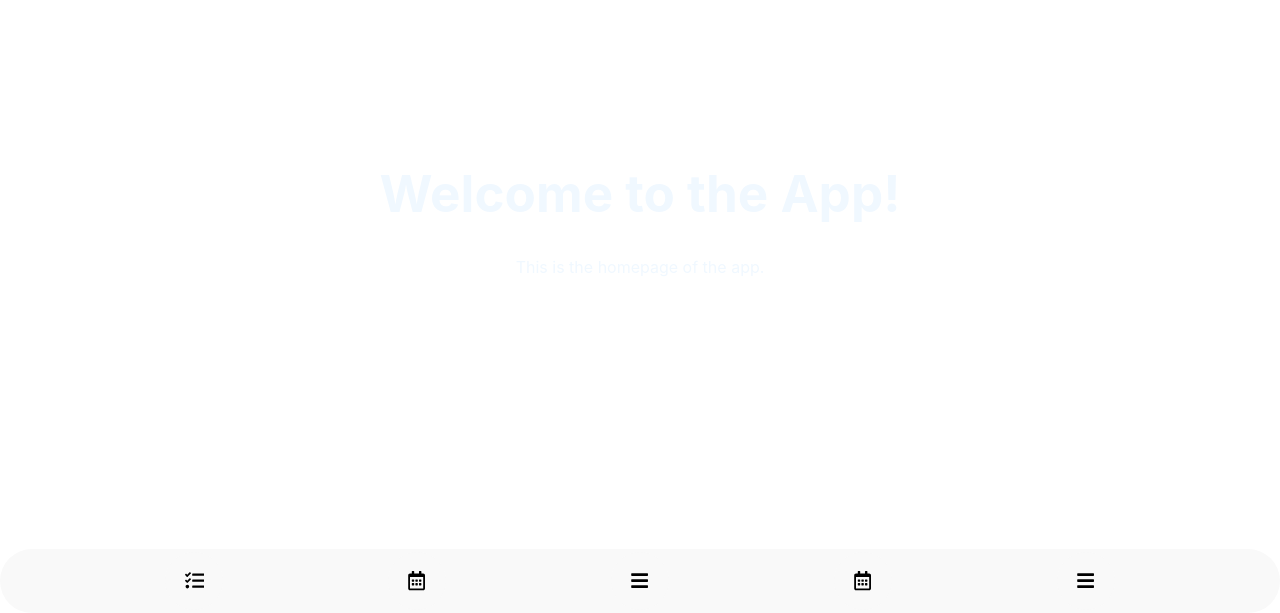
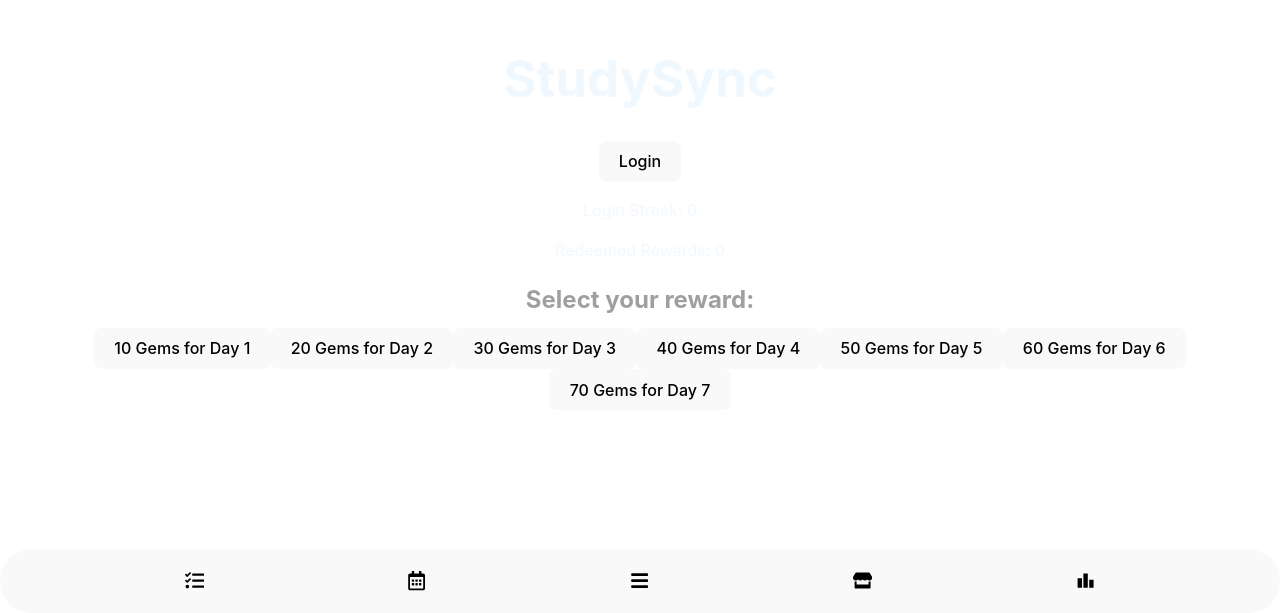
Before and after one commit to Gongas1331/StudySync, a React (Vite) app in the folder study-sync/: page / in a window 1280 px wide. Shown: the part 187-800 px from the top of the page. Built offline with nearby package versions, Linux system fonts and the light colour scheme.

Commit message:
added Daily login (scuffed), calendar and changed the icons on navbar

```diff
--- a/study-sync/src/components/Navbar.jsx
+++ b/study-sync/src/components/Navbar.jsx
@@ -1,6 +1,7 @@
 // import React from 'react';
 import { Link } from 'react-router-dom';
-import {FaTasks,FaBars,FaRegCalendarAlt} from 'react-icons/fa';
+import {FaTasks,FaBars,FaRegCalendarAlt,FaStore} from 'react-icons/fa';
+import { MdLeaderboard } from "react-icons/md";
 import '../App.css';
 
 export default function Navbar() {
@@ -9,8 +10,8 @@ export default function Navbar() {
     <Link to="/tasks"><button><FaTasks/></button></Link>
     <Link to="/calendar"><button><FaRegCalendarAlt/></button></Link>
     <Link to="/profile"><button><FaBars/></button></Link>
-    <Link to="/store"><button><FaRegCalendarAlt/></button></Link>
-    <Link to="/leaderboard"><button><FaBars/></button></Link>
+    <Link to="/store"><button><FaStore/></button></Link>
+    <Link to="/leaderboard"><button><MdLeaderboard/></button></Link>
     </nav>
   );
 }
--- a/study-sync/src/pages/Calendar.jsx
+++ b/study-sync/src/pages/Calendar.jsx
@@ -1,11 +1,37 @@
-// import React from 'react';
+import React, { useState } from 'react';
+import Calendar from 'react-calendar';
+import { useSwipeable } from 'react-swipeable';
+import './calendar.css';
 import '../App.css';
 
-export default function Calendar() {
+export default function MyCalendar() {
+  const [date, setDate] = useState(new Date());
+
+  const handleDateChange = (newDate) => {
+    setDate(newDate);
+    // You can perform additional actions when the date changes if needed
+  };
+
+  const handleSwipe = ({ dir }) => {
+    if (dir === 'Left') {
+      // Swipe left to navigate to the next month
+      setDate(new Date(date.getFullYear(), date.getMonth() + 1, 1));
+    } else if (dir === 'Right') {
+      // Swipe right to navigate to the previous month
+      setDate(new Date(date.getFullYear(), date.getMonth() - 1, 1));
+    }
+  };
+
+  const handlers = useSwipeable({ onSwiped: handleSwipe });
+
   return (
-    <div>
-      <h1>Welcome to the Calendar!</h1>
-      <p>This is the Calendar of the app.</p>
+    <div {...handlers}>
+      <h1>Calendar</h1>
+      <p>Selected Date: {date.toLocaleDateString()}</p>
+      <Calendar
+        onChange={handleDateChange}
+        value={date}
+      />
     </div>
   );
 }
--- a/study-sync/src/pages/Homepage.jsx
+++ b/study-sync/src/pages/Homepage.jsx
@@ -1,11 +1,53 @@
-// import React from 'react';
+import React, { useState, useEffect } from 'react';
 import '../App.css';
 
 export default function Homepage() {
+  const [loginStreak, setLoginStreak] = useState(0);
+  const [redeemedRewards, setRedeemedRewards] = useState([]);
+  const [showPopup, setShowPopup] = useState(false);
+  const [selectedReward, setSelectedReward] = useState(null);
+
+  useEffect(() => {
+    // Show popup when the component mounts
+    setShowPopup(true);
+  }, []);
+
+  // Function to handle login
+  const handleLogin = () => {
+    setShowPopup(true); // Show the popup again on subsequent logins
+  };
+
+  // Function to handle reward selection
+  const handleRewardSelection = (reward) => {
+    setSelectedReward(reward);
+    setLoginStreak(loginStreak + 1);
+    setRedeemedRewards([...redeemedRewards, reward]);
+    setShowPopup(false);
+  };
+
+  // Function to get the reward for the current day
+  const getRewardForDay = (day) => {
+    // This is a placeholder function, you can customize it as needed
+    return day * 10; // For example, 10 gems for day 1, 20 gems for day 2, and so on
+  };
+
   return (
     <div>
-      <h1>Welcome to the App!</h1>
-      <p>This is the homepage of the app.</p>
+      <h1>StudySync</h1>
+      <button onClick={handleLogin}>Login</button>
+      <p>Login Streak: {loginStreak}</p>
+      <p>Redeemed Rewards: {redeemedRewards.length}</p>
+
+      {showPopup && (
+        <div className="popup">
+          <h2>Select your reward:</h2>
+          {[1, 2, 3, 4, 5, 6, 7].map(day => (
+            <button key={day} onClick={() => handleRewardSelection(day)}>
+              {getRewardForDay(day)} Gems for Day {day}
+            </button>
+          ))}
+        </div>
+      )}
     </div>
   );
 }
--- /dev/null
+++ b/study-sync/src/pages/calendar.css
@@ -0,0 +1,32 @@
+  .react-calendar__tile--active {
+    background: #0066ff;
+    color: white;
+  }
+
+.react-calendar__bar {
+  display: flex;
+  justify-content: space-between;
+  align-items: center;
+  padding: 0.5rem;
+  background: #0066ff;
+  color: white;
+}
+
+.react-calendar__navigation {
+  display: flex;
+  justify-content: space-between;
+  align-items: center;
+}
+
+.react-calendar__navigation__arrow:disabled {
+  color: #ccc;
+}
+
+.react-calendar__button {
+  background: none;
+  border: none;
+  color: black;
+  font: inherit;
+  cursor: pointer;
+  padding: 0;
+}
```
